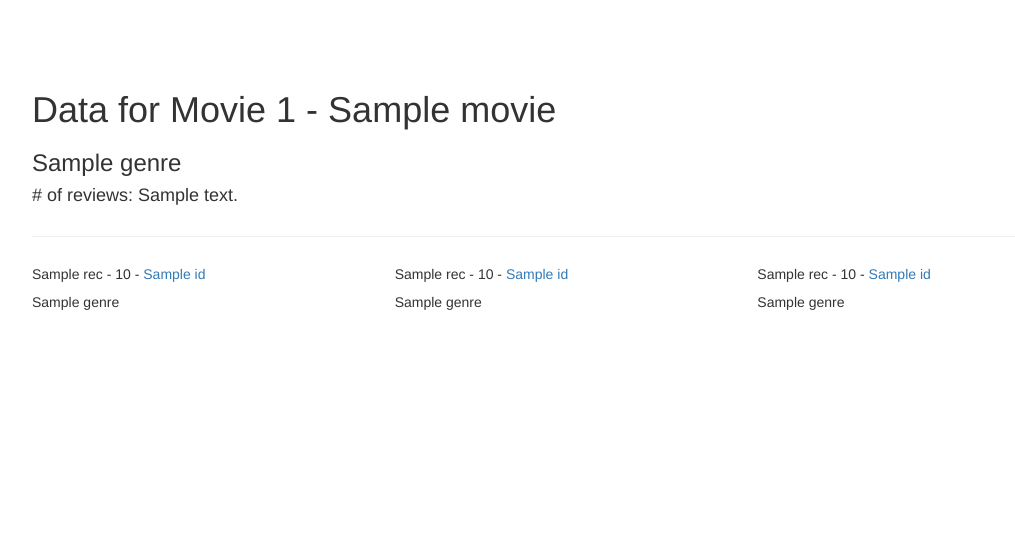
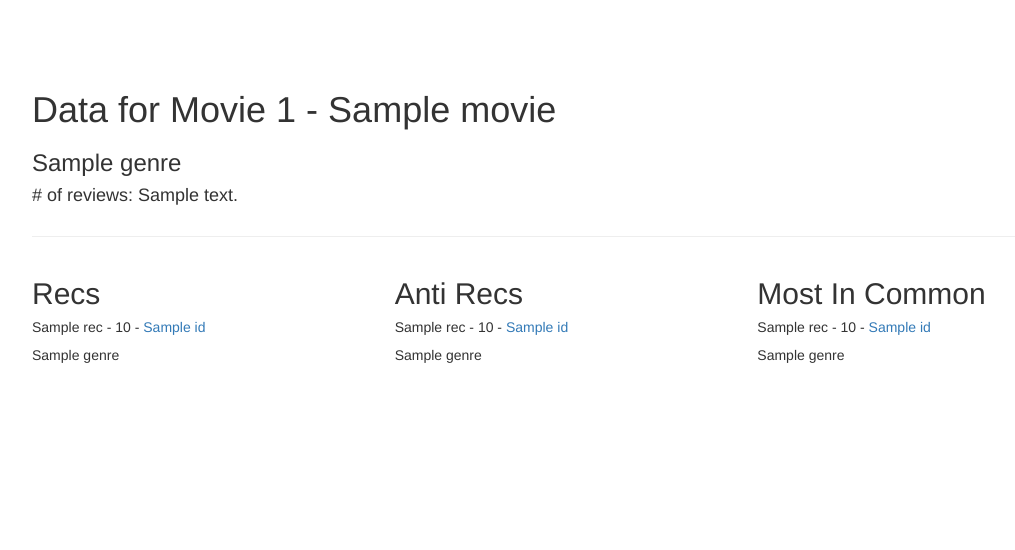
Before and after one commit to mkowoods/SuperSimpleRecEngineDemo, a Flask app: template templates/movie.html in a window 1280 px wide. Shown: the part 52-602 px from the top of the page, without its empty margins (79-1094 px from the left). Run offline with Flask 2, Linux system fonts and the light colour scheme; the template is opened without the code that fills it: most values are stand-ins (such as "Sample title", 1, 10 or a date in 2020); parts of the project's set-up code (start-up, migrations or seed data) failed here and were passed over; some libraries are stand-ins or nearby versions.

Commit message:
update post demo

```diff
--- a/templates/movie.html
+++ b/templates/movie.html
@@ -13,18 +13,21 @@
     <div>
         <div class="row" style="height: 700px">
             <div class="col-lg-4" style="height: inherit; overflow-y: scroll">
+                <h2>Recs</h2>
                 {% for rec in recs %}
                     <h5>{{ rec[1] }} - {{ rec[2]|round(4) }} - <a href="/movie/{{ rec[0].movieId }}">{{ rec[0].title }}</a></h5>
                     <div>{{ rec[0].genres|join(', ') }}</div>
                 {% endfor %}
             </div>
             <div class="col-lg-4" style="height: inherit; overflow-y: scroll">
+                <h2>Anti Recs</h2>
                 {% for rec in anti_recs %}
                     <h5>{{ rec[1] }} - {{ rec[2]|round(4) }} - <a href="/movie/{{ rec[0].movieId }}">{{ rec[0].title }}</a> </h5>
                     <div>{{ rec[0].genres|join(', ') }}</div>
                 {% endfor %}
             </div>
             <div class="col-lg-4" style="height: inherit; overflow-y: scroll">
+                <h2>Most In Common</h2>
                 {% for rec in most_in_common %}
                     <h5>{{ rec[1] }} - {{ rec[2]|round(4) }} - <a href="/movie/{{ rec[0].movieId }}">{{ rec[0].title }}</a></h5>
                     <div>{{ rec[0].genres|join(', ') }}</div>
```
